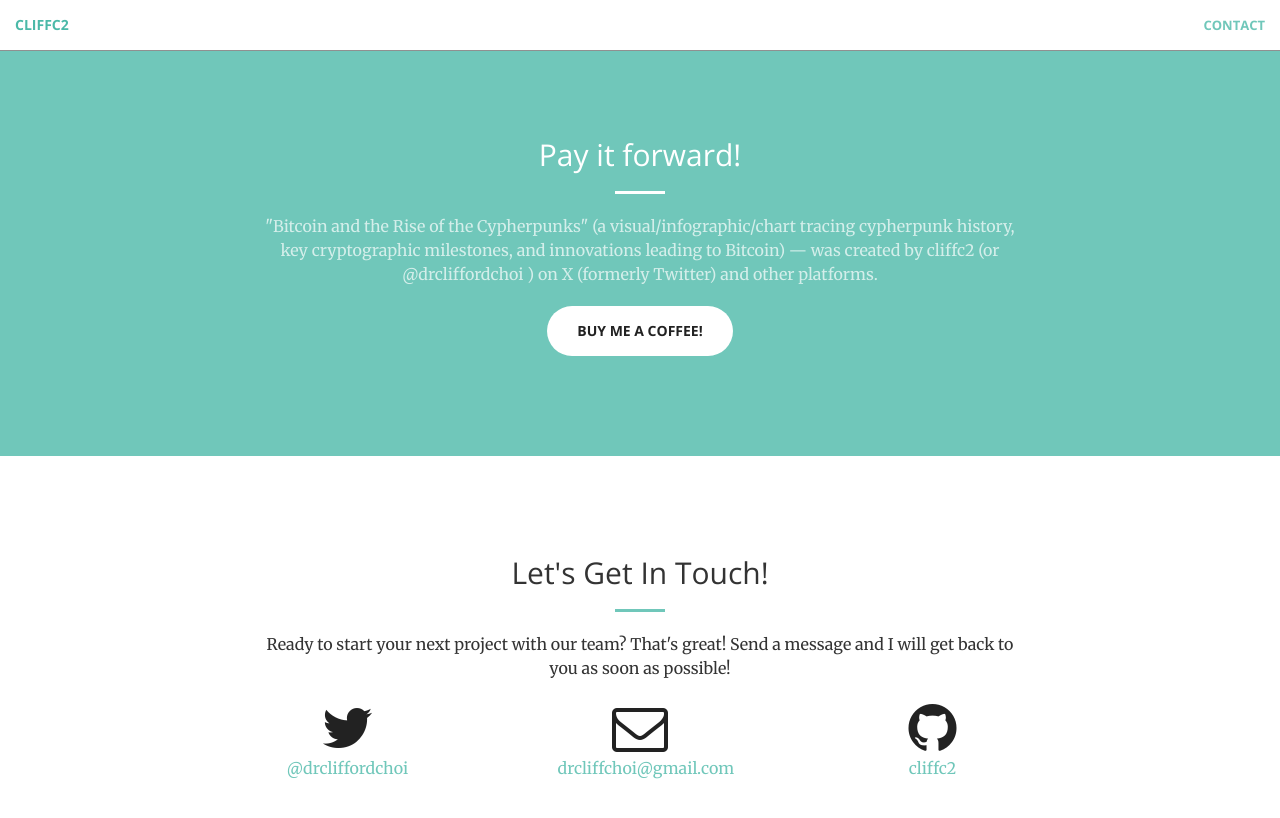
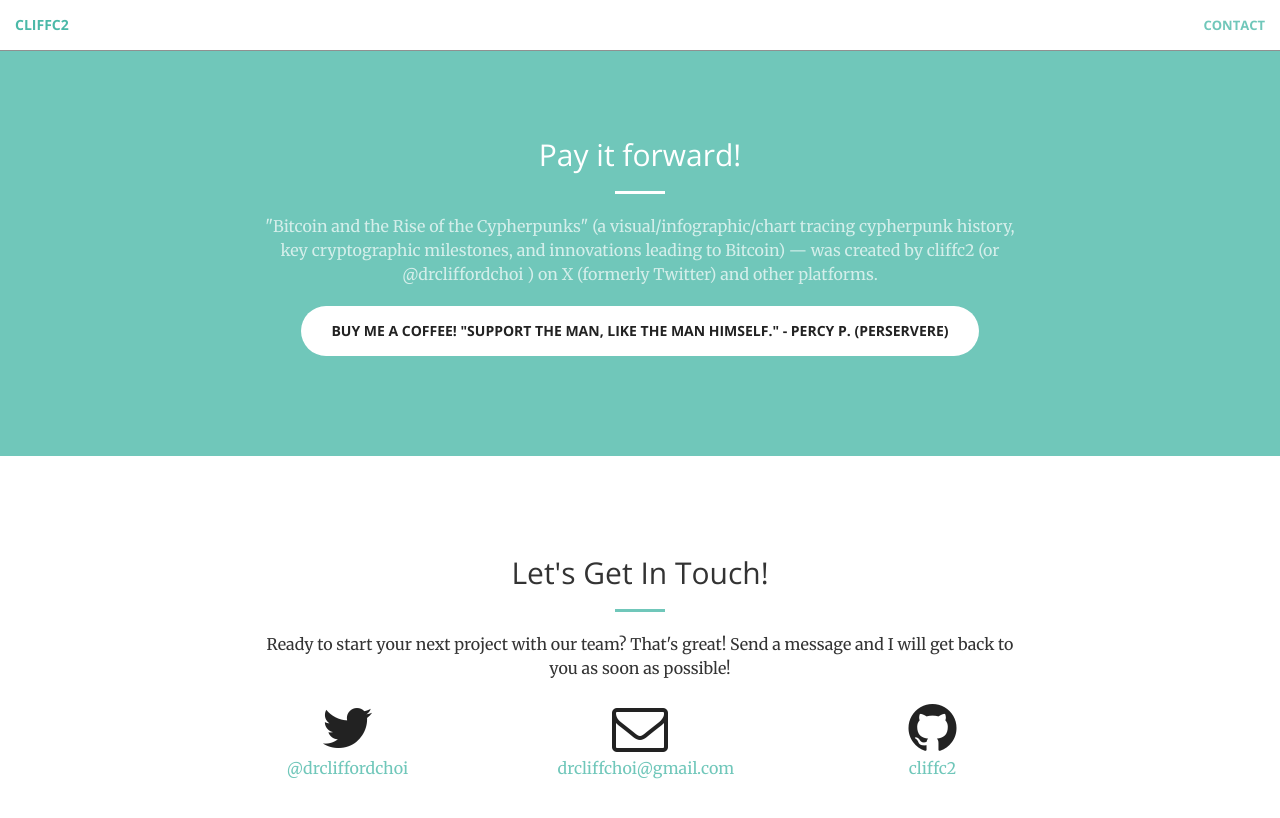
Before and after one commit to cliffc2/cliffc2.github.io, a Jekyll site: the page built from index.html, in a window 1280 px wide and 900 px high, scrolled down 2587 px. Shown: the top 818 px of the window. Built offline with Jekyll 4.4.1, drawn with Linux system fonts in a browser that asks for light colours; Markdown is read by kramdown in place of the engine named in the settings.

Commit message:
Update call-to-action.html

```diff
--- a/_includes/call-to-action.html
+++ b/_includes/call-to-action.html
@@ -10,7 +10,7 @@
 
 </p>
 
-                <a href="https://kas.coffee/cliffc2" class="btn btn-default btn-xl">Buy me a coffee!</a>
+                <a href="https://kas.coffee/cliffc2" class="btn btn-default btn-xl">Buy me a coffee! "Support the man, like the man himself." - Percy P. (perservere) </a>
                 <!-- Simple link to your page -->
 
 
```
